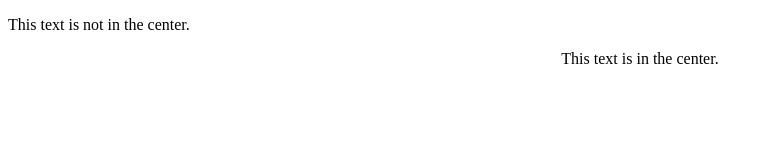
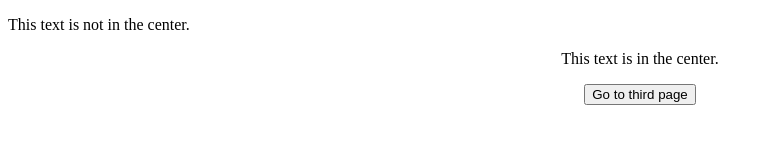
Before and after one commit to gavin1274/Fast-Cars, a plain HTML site: page index.html in a window 1280 px wide. Shown: the whole page, without its empty margins (0-773 px from the left). Drawn offline with Linux system fonts and the light colour scheme.

Commit message:
Update index.html

```diff
--- a/index.html
+++ b/index.html
@@ -6,6 +6,7 @@
 <p>This text is not in the center.</p>
 <center>
 <p>This text is in the center.</p>
+<a href="third.html"><button>Go to third page</button></a>
 </center>
 </body>
 </html>
```
